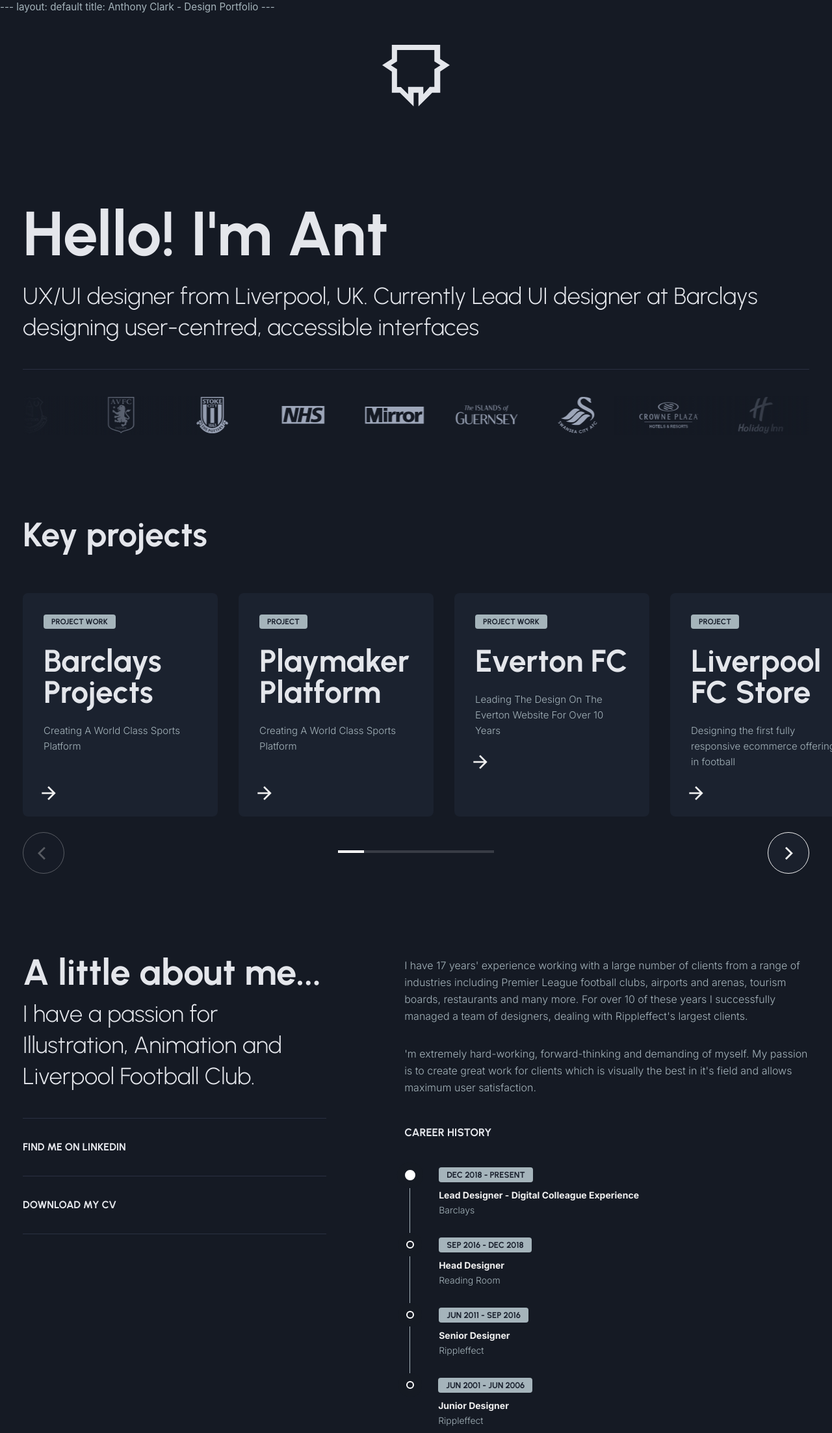
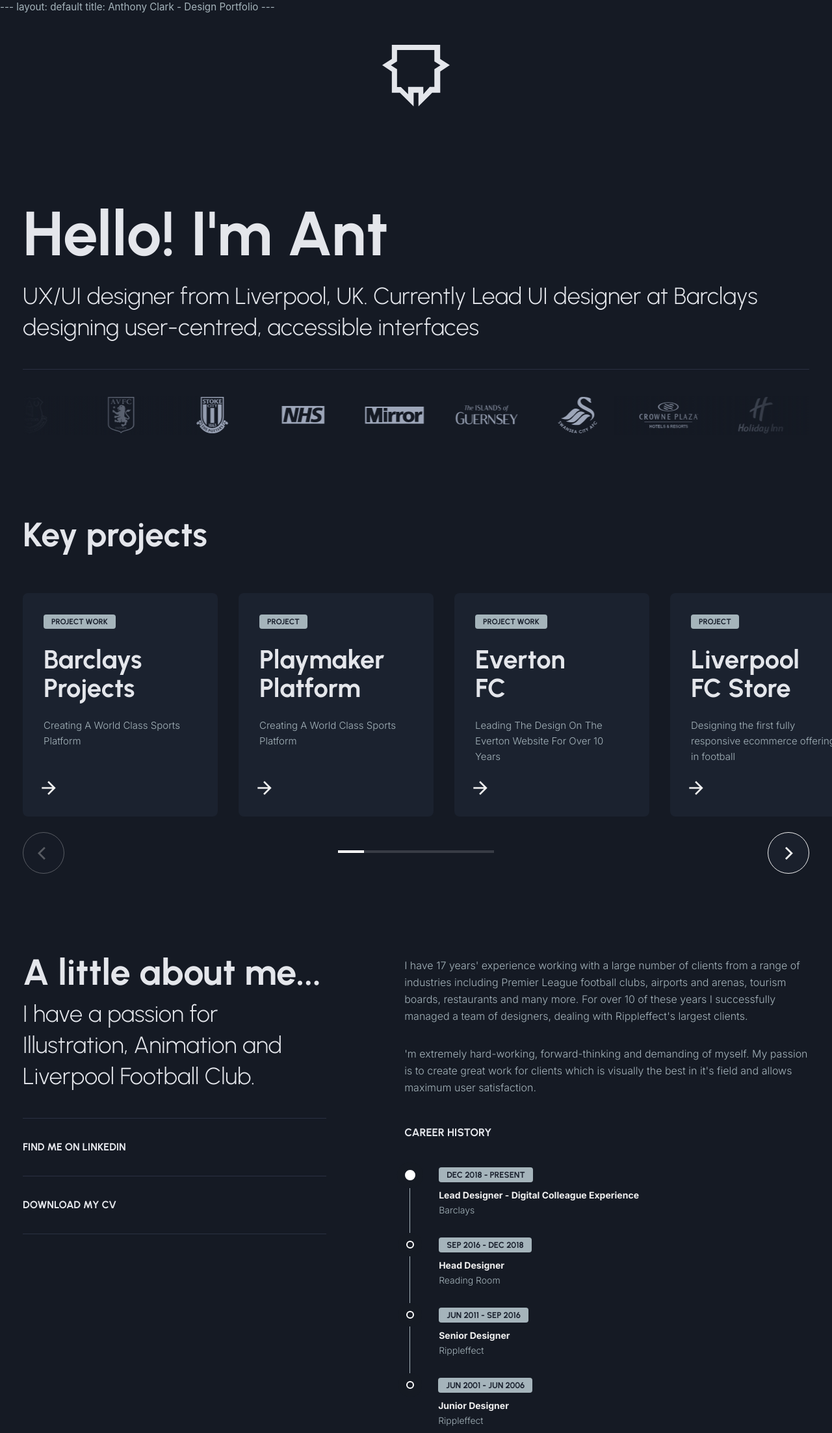
Before and after one commit to anthony-clark/AnthonyClark.github.io, a Jekyll site: the page index.html, which Jekyll copies as it is, in a window 1280 px wide. Shown: the whole page at 65% size. Built offline with Jekyll 4.4.1, drawn with Linux system fonts in a browser that asks for light colours; nearby versions of some CDN libraries.

Commit message:
font size on project title slider

```diff
--- a/css/flickity-slider.css
+++ b/css/flickity-slider.css
@@ -40,11 +40,10 @@
   font-family: 'Inter', Arial, Helvetica,
 }
 .carousel-cell h3{
-  margin: 24px 32px 24px 32px;
-  font-size: 48px;
-  line-height: 48px;
+  margin: 24px 80px 24px 32px;
+  font-size: 40px;
+  line-height: 44px;
   color: #e4e6eb;
-  font-family: 'Inter', Arial, Helvetica,
 }
 
 
```
